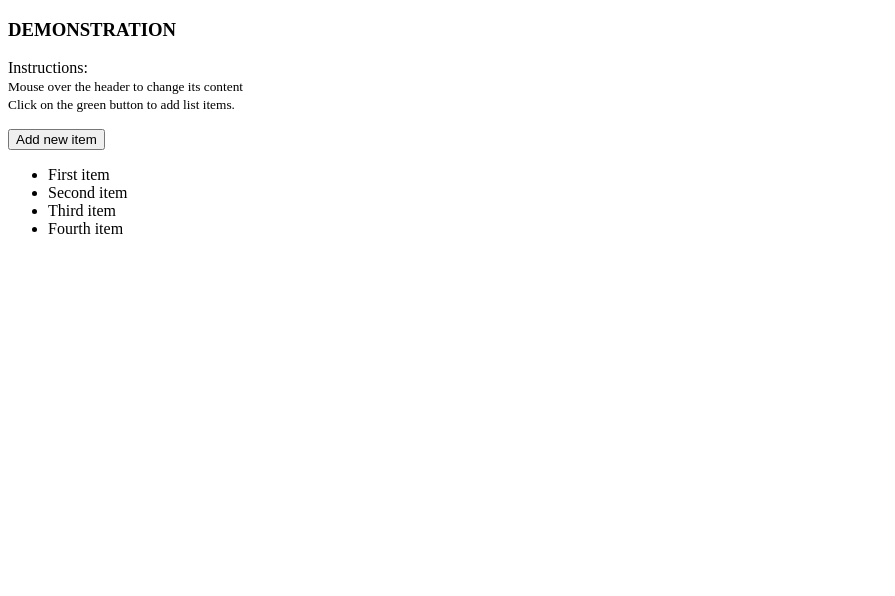
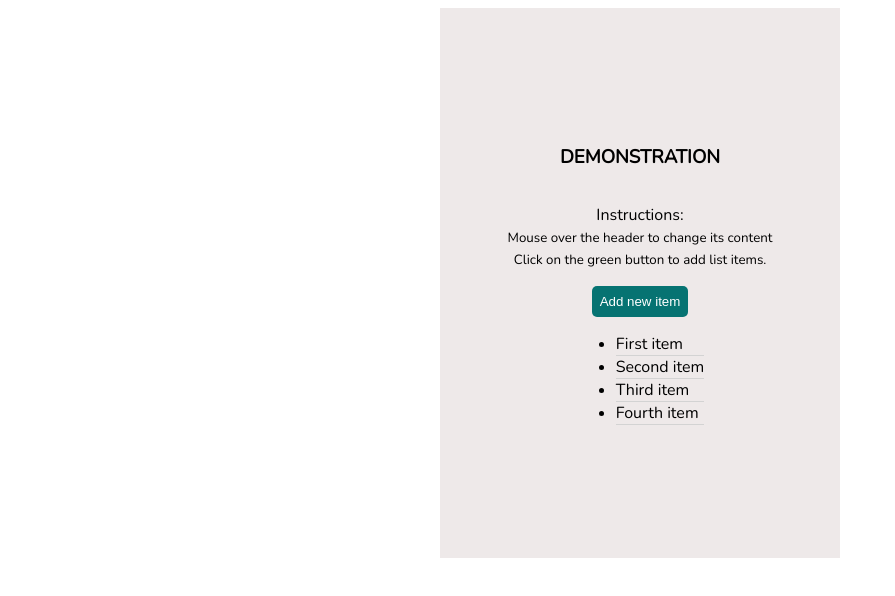
Before and after one commit to samir011235/HTML-CSS-JS-DEMO, a plain HTML site: page index.html in a window 1280 px wide. Shown: the whole page, without its empty margins (0-895 px from the left). Drawn offline with nearby package versions, Linux system fonts and the light colour scheme.

Commit message:
added CSS codes

```diff
--- a/index.html
+++ b/index.html
@@ -5,6 +5,7 @@
     <meta name="viewport" content="width=device-width, initial-scale=1.0">
     <meta http-equiv="X-UA-Compatible" content="ie=edge">
     <title>HTML-CSS-Javascript Demo</title>
+    <link rel="stylesheet" href="style/style.css">
 </head>
 <body>
     <div id="container">
--- a/style/style.css
+++ b/style/style.css
@@ -0,0 +1,41 @@
+@import url('https://fonts.googleapis.com/css?family=Nunito&display=swap');
+
+* {
+    box-sizing: border-box;
+}
+
+body {
+    font-family: 'Nunito', sans-serif;
+
+}
+
+#container {
+    display: flex;
+    flex-direction: column;
+    align-items: center;
+    justify-content: center;
+    width: 400px;
+    height: 550px;
+    margin: auto;
+    background-color: rgb(238, 233, 233);
+}
+
+.center {
+    text-align: center;
+}
+
+h3, button {
+    cursor: pointer;
+}
+
+button {
+    padding: 8px;
+    border: none;
+    background-color: rgba(4, 114, 113, 0.988);
+    color: white;
+    border-radius: 5px;
+}
+
+ul li {
+    border-bottom: 1px solid lightgray;
+}
```
